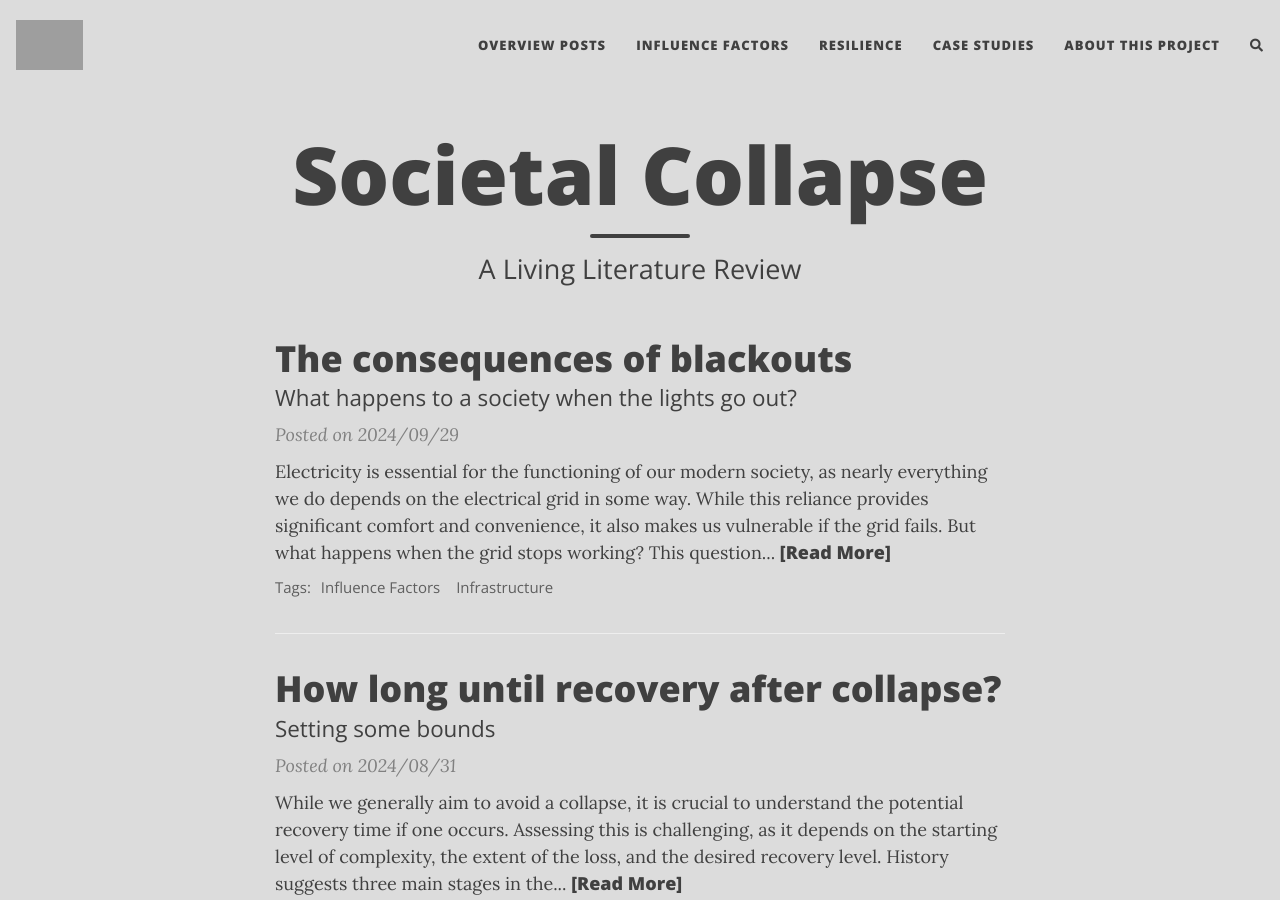
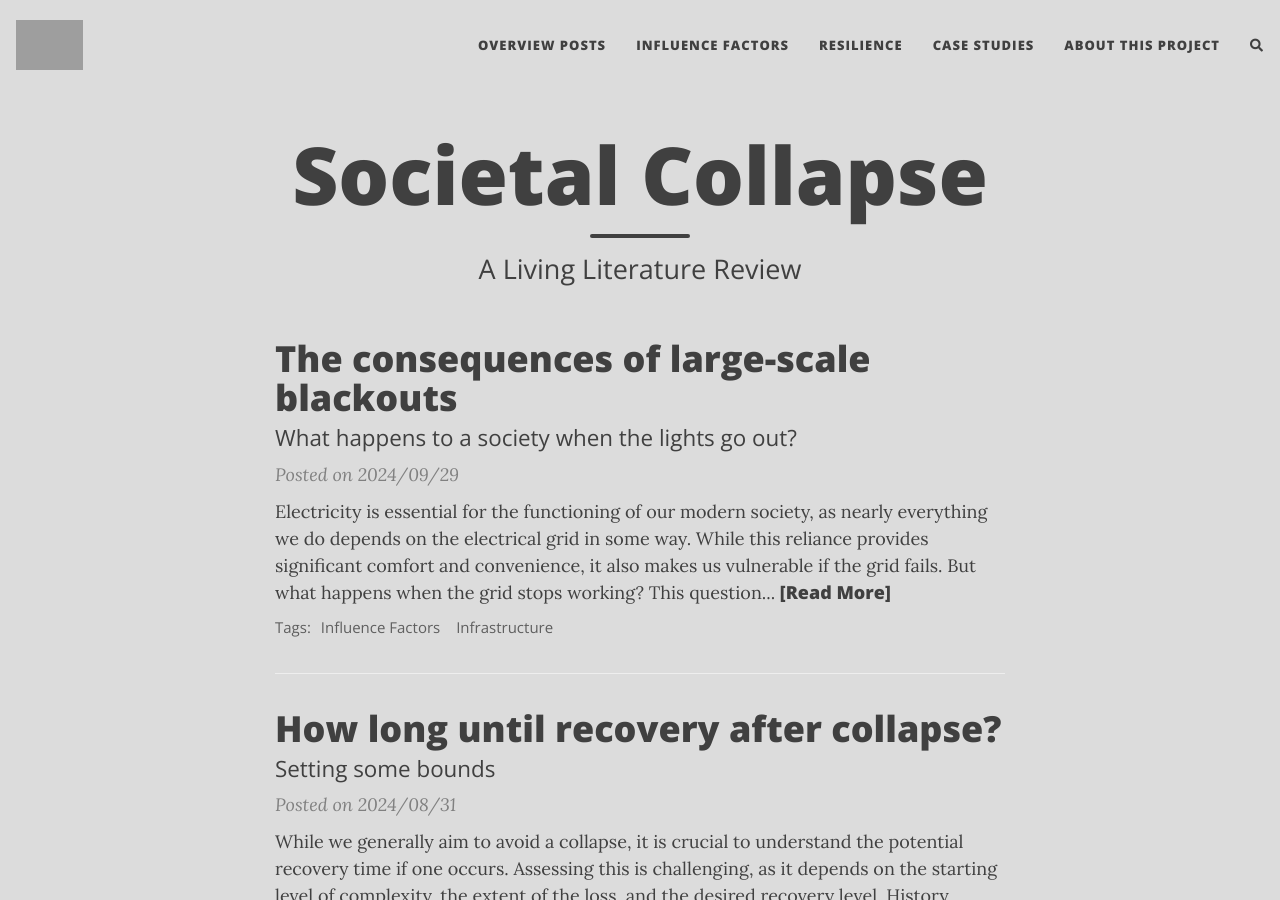
Before and after one commit to florianjehn/Societal_Collapse, a Jekyll site: the page built from index.html, in a window 1280 px wide and 900 px high. Built offline with Jekyll 4.4.1, drawn with Linux system fonts in a browser that asks for light colours; nearby versions of some CDN libraries; the list of posts is cut into pages by our own code; comment, search, counter and statistics services are not loaded; grey boxes are pictures that could not be loaded.

Commit message:
updated post name

```diff
--- a/_posts/2024-09-29-blackout.md
+++ b/_posts/2024-09-29-blackout.md
@@ -1,6 +1,6 @@
 ---
 layout: post
-title: The consequences of blackouts
+title: The consequences of large-scale blackouts
 subtitle: What happens to a society when the lights go out?
 tags: [Influence Factors, Infrastructure]
 comments: true
--- a/factors.md
+++ b/factors.md
@@ -23,4 +23,4 @@
 * [Anthropocene traps](https://florianjehn.github.io/Societal_Collapse/2024-06-20-anthropocene_traps/)
 
 # Infrastructure
-* [The consequences of blackouts](https://florianjehn.github.io/Societal_Collapse/2024-09-29-blackout/)
+* [The consequences of large-scale blackouts](https://florianjehn.github.io/Societal_Collapse/2024-09-29-blackout/)
```
